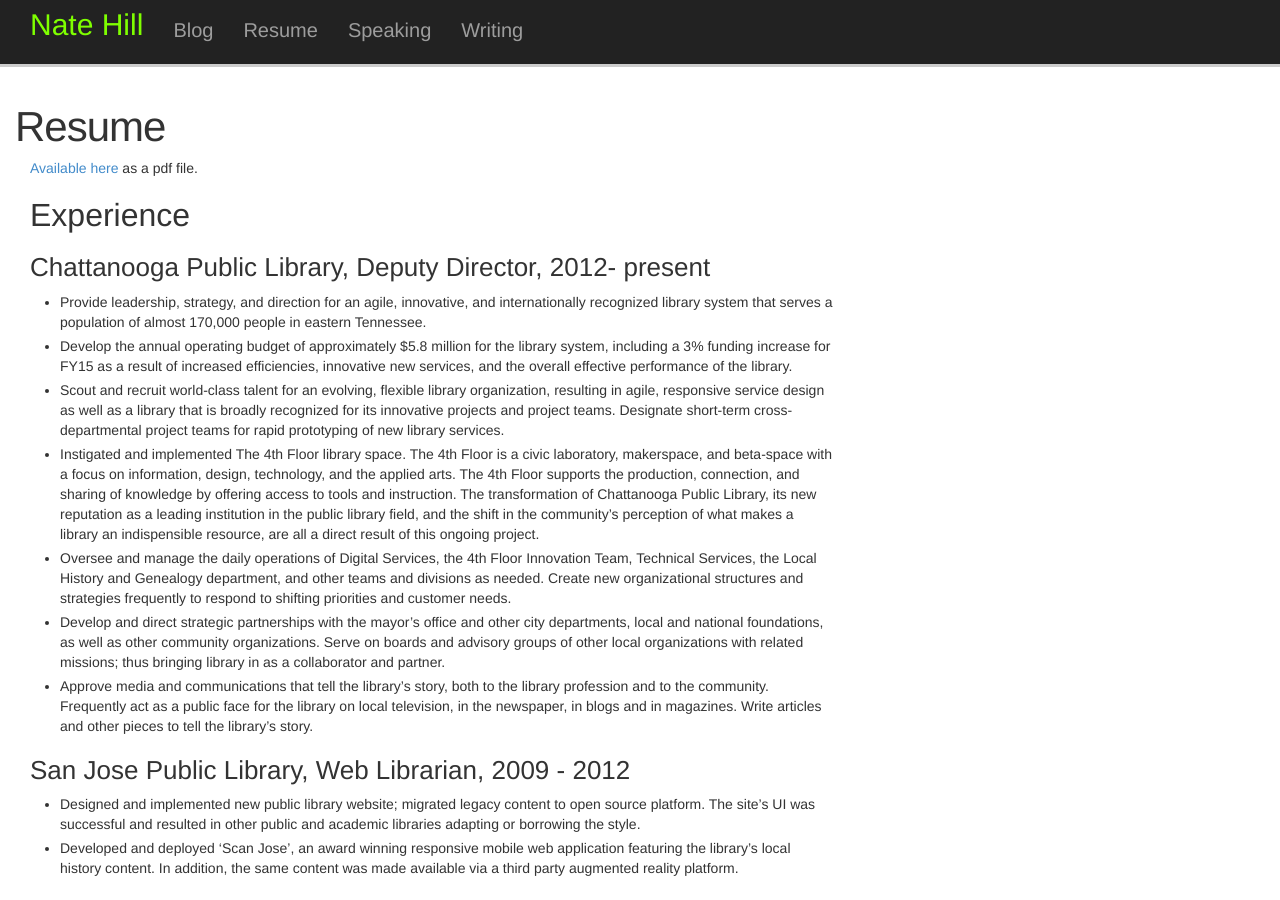
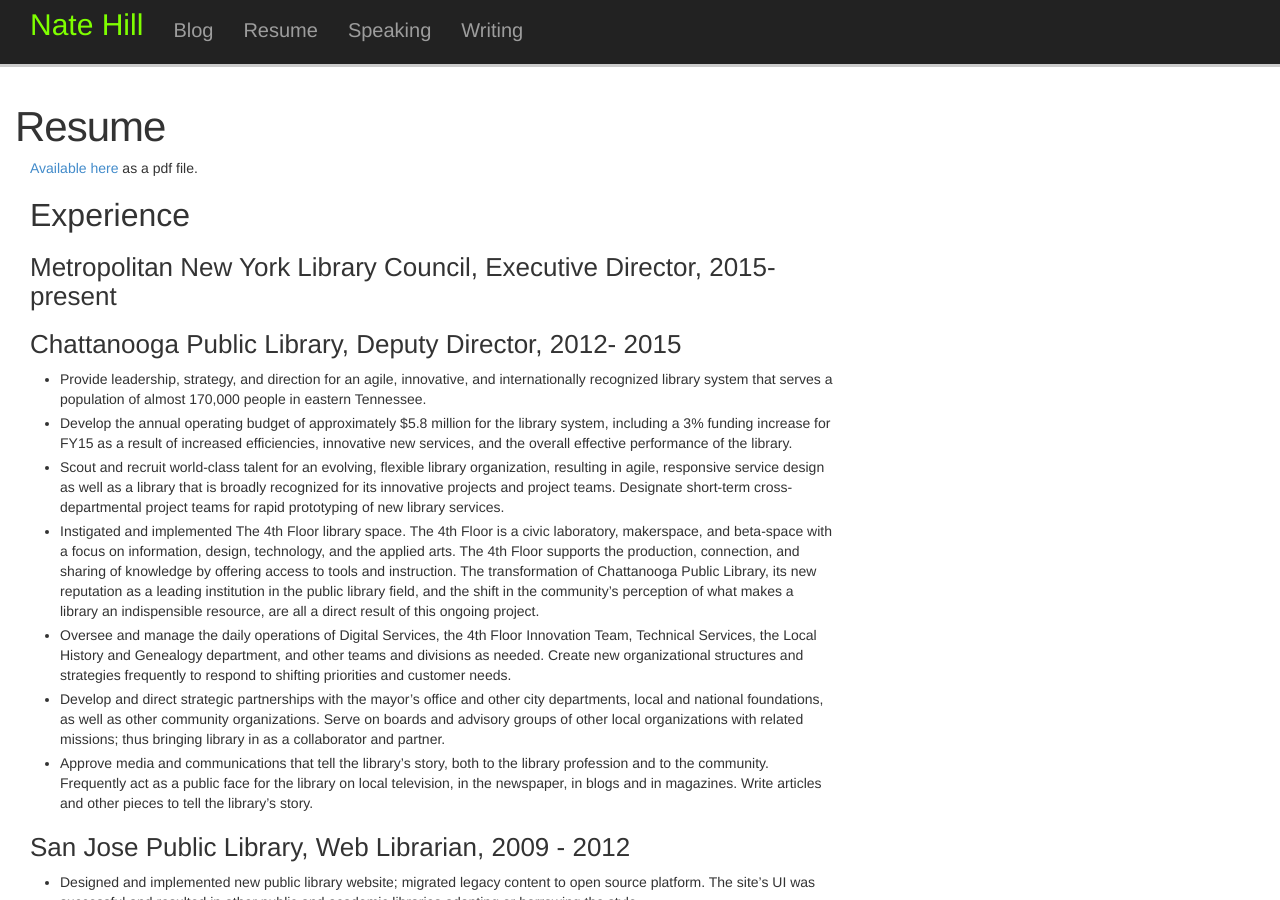
Before and after one commit to natehill/natehill.github.io, a Jekyll site: the page built from resume.md, in a window 1280 px wide and 900 px high. Built offline with Jekyll 4.4.1, drawn with Linux system fonts in a browser that asks for light colours; nearby versions of some CDN libraries; comment, search, counter and statistics services are not loaded.

Commit message:
updating resume

```diff
--- a/resume.md
+++ b/resume.md
@@ -8,7 +8,9 @@
 
 ##Experience
 
-###Chattanooga Public Library, Deputy Director, 2012- present
+###Metropolitan New York Library Council, Executive Director, 2015- present
+
+###Chattanooga Public Library, Deputy Director, 2012- 2015
 
 * Provide leadership, strategy, and direction for an agile, innovative, and internationally recognized library system that serves a population of almost 170,000 people in eastern Tennessee.
 * Develop the annual operating budget of approximately $5.8 million for the library system, including a 3% funding increase for FY15 as a result of increased efficiencies, innovative new services, and the overall effective performance of the library.
```
